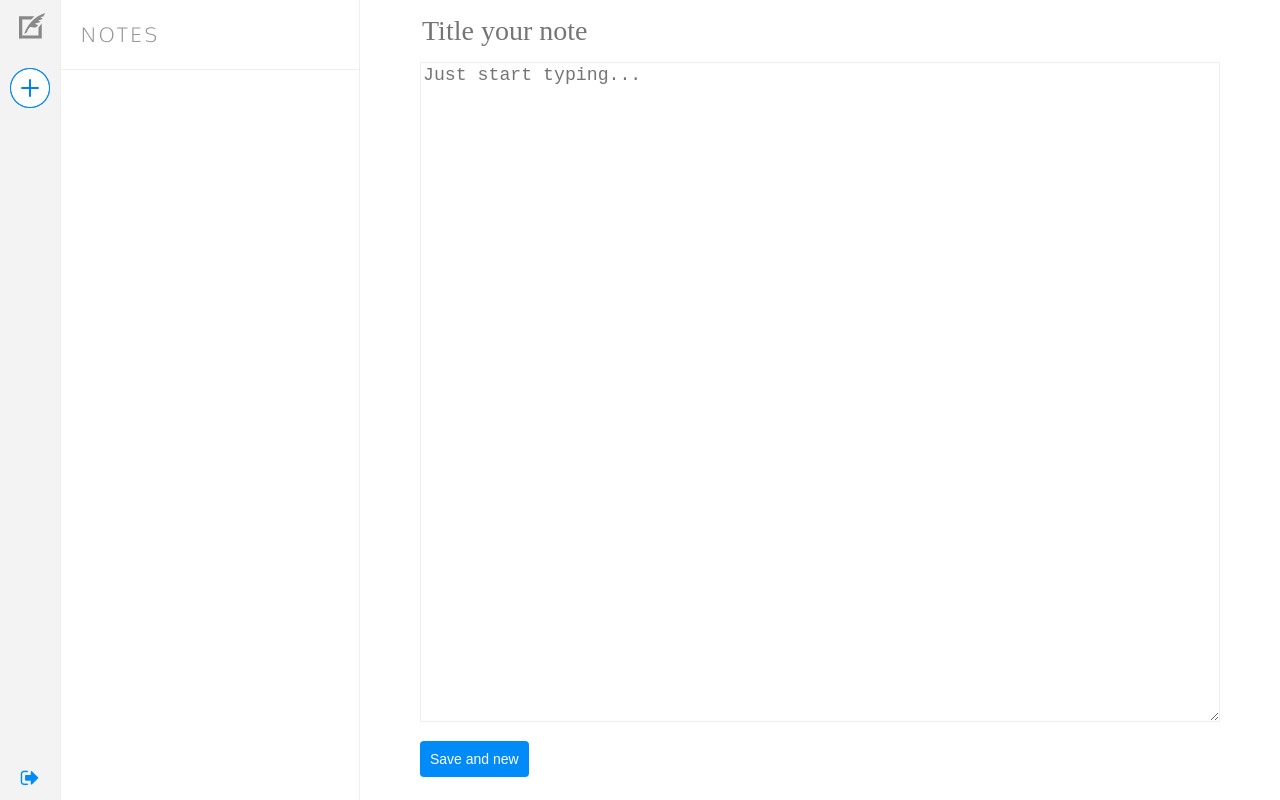
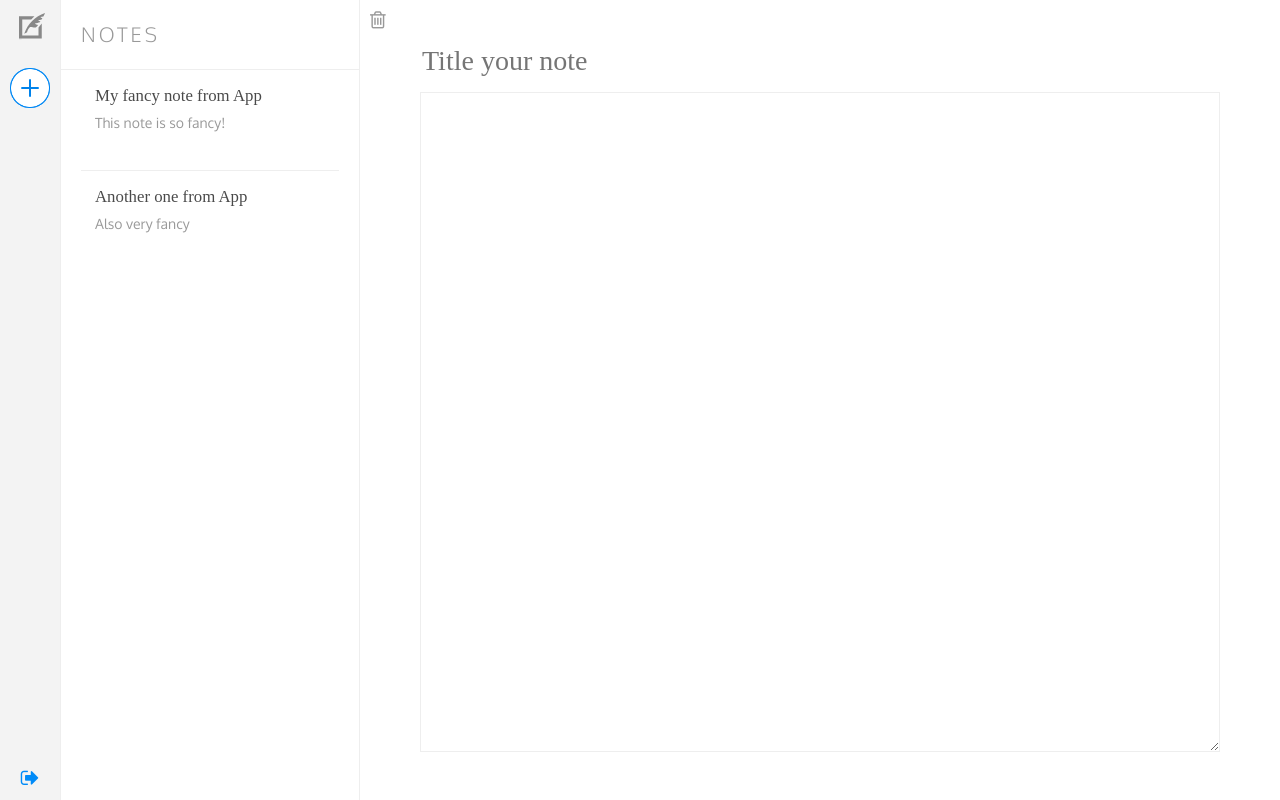
Before and after one commit to ortizf/noteherder, a React (Create React App) app: page / in a window 1280 px wide. Built offline with nearby package versions, Linux system fonts and the light colour scheme; a web font is replaced by a local one.

Commit message:
"+" clears the form

```diff
--- a/src/App.js
+++ b/src/App.js
@@ -1,6 +1,6 @@
-import React, { Component } from 'react';
+import React, { Component } from 'react'
 
-import './App.css';
+import './App.css'
 import Main from './Main'
 
 class App extends Component {
@@ -8,26 +8,58 @@ class App extends Component {
     super()
 
     this.state = {
-      notes: {},
+      notes: {
+        'note-1': {
+          id: 'note-1',
+          title: 'My fancy note from App',
+          body: 'This note is so fancy!',
+        },
+        'note-2': {
+          id: 'note-2',
+          title: 'Another one from App',
+          body: 'Also very fancy',
+        },
+      },
+      currentNote: this.blankNote(),
     }
   }
 
-  saveNote = (note) => {
-    if (!note.id) {
-      note.id = `note-${Date.now()}`
+  blankNote = () => {
+    return {
+      id: null,
+      title: '',
+      body: '',
     }
-    const notes = {...this.state.notes}
-    notes[note.id] = note
-    this.setState({ notes })
+  }
+
+  setCurrentNote = (note) => {
+    this.setState({ currentNote: note })
+  }
+
+  resetCurrentNote = () => {
+    this.setCurrentNote(this.blankNote())
   }
 
   render() {
+    const actions = {
+      setCurrentNote: this.setCurrentNote,
+      resetCurrentNote: this.resetCurrentNote,
+    }
+
+    const noteData = {
+      notes: this.state.notes,
+      currentNote: this.state.currentNote,
+    }
+
     return (
       <div className="App">
-        <Main notes={this.state.notes} saveNote={this.saveNote} />
+        <Main
+          {...actions}
+          {...noteData}
+        />
       </div>
     );
   }
 }
 
-export default App;
+export default App
--- a/src/Main.js
+++ b/src/Main.js
@@ -5,12 +5,17 @@ import Sidebar from './Sidebar'
 import NoteList from './NoteList'
 import NoteForm from './NoteForm'
 
-const Main = (props) => {
+const Main = ({ notes, currentNote, setCurrentNote, resetCurrentNote }) => {
   return (
     <div className="Main">
-      <Sidebar />
-      <NoteList notes={props.notes} />
-      <NoteForm saveNote={props.saveNote} />
+      <Sidebar
+        resetCurrentNote={resetCurrentNote}
+      />
+      <NoteList
+        notes={notes}
+        setCurrentNote={setCurrentNote}
+      />
+      <NoteForm currentNote={currentNote} />
     </div>
   )
 }
--- a/src/Note.js
+++ b/src/Note.js
@@ -1,20 +1,23 @@
 import React from 'react'
 
-const Note = (props) => {
+const Note = ({ note, setCurrentNote }) => {
   const handleClick = () => {
-        console.log('clicky clicky')
+    setCurrentNote(note)
   }
 
   return (
-        <a onClick={handleClick}>
+    <a
+      className="active"
+      onClick={handleClick}
+    >
       <li>
         <div className="note">
           <div className="note-title">
-                {props.note.title}
+            {note.title}
           </div>
           <div className="note-body">
             <p>
-                {props.note.body}
+              {note.body}
             </p>
           </div>
         </div>
--- a/src/NoteForm.js
+++ b/src/NoteForm.js
@@ -1,9 +1,11 @@
-/*import React, { Component } from 'react'
+import React, { Component } from 'react'
 
 import './NoteForm.css'
 
 class NoteForm extends Component {
   render() {
+    const { currentNote } = this.props
+
     return (
       <div className="NoteForm">
         <div className="form-actions">
@@ -17,75 +19,14 @@ class NoteForm extends Component {
               type="text"
               name="title"
               placeholder="Title your note"
+              value={currentNote.title}
             />
           </p>
 
-          <textarea name="body"></textarea>
-        </form>
-      </div>
-    )
-  }
-}
-
-export default NoteForm*/
-
-import React, { Component } from 'react'
-
-import './NoteForm.css'
-
-class NoteForm extends Component {
-  constructor(props) {
-    super(props)
-
-    this.state = {
-      note: this.blankNote(),
-    }
-  }
-
-  blankNote = () => {
-    return {
-      id: null,
-      title: '',
-      body: '',
-    }
-  }
-
-  handleChanges = (ev) => {
-    const note = {...this.state.note}
-    note[ev.target.name] = ev.target.value
-    this.setState(
-      { note },
-      () => this.props.saveNote(this.state.note)
-    )
-  }
-
-  handleSubmit = (ev) => {
-    ev.preventDefault()
-    this.setState({ note: this.blankNote() })
-  }
-
-  render() {
-    return (
-      <div className="NoteForm">
-        <form onSubmit={this.handleSubmit}>
-          <p>
-            <input
-              type="text"
-              name="title"
-              placeholder="Title your note"
-              onChange={this.handleChanges}
-              value={this.state.note.title}
-            />
-          </p>
-          <p>
-            <textarea
-              name="body"
-              placeholder="Just start typing..."
-              onChange={this.handleChanges}
-              value={this.state.note.body}
-            ></textarea>
-          </p>
-          <button type="submit">Save and new</button>
+          <textarea
+            name="body"
+            value={currentNote.body}
+          ></textarea>
         </form>
       </div>
     )
--- a/src/NoteList.js
+++ b/src/NoteList.js
@@ -3,15 +3,19 @@ import React from 'react'
 import './NoteList.css'
 import Note from './Note'
 
-const NoteList = (props) => {
-  const noteIds = Object.keys(props.notes)
+const NoteList = ({ notes, setCurrentNote }) => {
+  const noteIds = Object.keys(notes)
 
   return (
     <div className="NoteList">
       <h3>Notes</h3>
       <ul id="notes">
         {noteIds.map(noteId => (
-          <Note note={props.notes[noteId]} key={noteId}/>
+          <Note
+            key={noteId}
+            note={notes[noteId]}
+            setCurrentNote={setCurrentNote}
+          />
         ))}
       </ul>
     </div>
--- a/src/SideBar.js
+++ b/src/SideBar.js
@@ -5,7 +5,7 @@ import quill from './quill.svg'
 import newHover from './new-hover.png'
 import newIcon from './new.png'
 
-const Sidebar = () => {
+const Sidebar = ({ resetCurrentNote }) => {
   return (
     <nav className="Sidebar">
       <div className="logo">
@@ -14,7 +14,10 @@ const Sidebar = () => {
           alt="Noteherder"
         />
       </div>
-      <a className="new-note" href="/notes">
+      <a
+        className="new-note"
+        onClick={resetCurrentNote}
+      >
         <img
           src={newHover}
           alt="New note"
```
Lines whose indentation alone changed are shown as unchanged.
